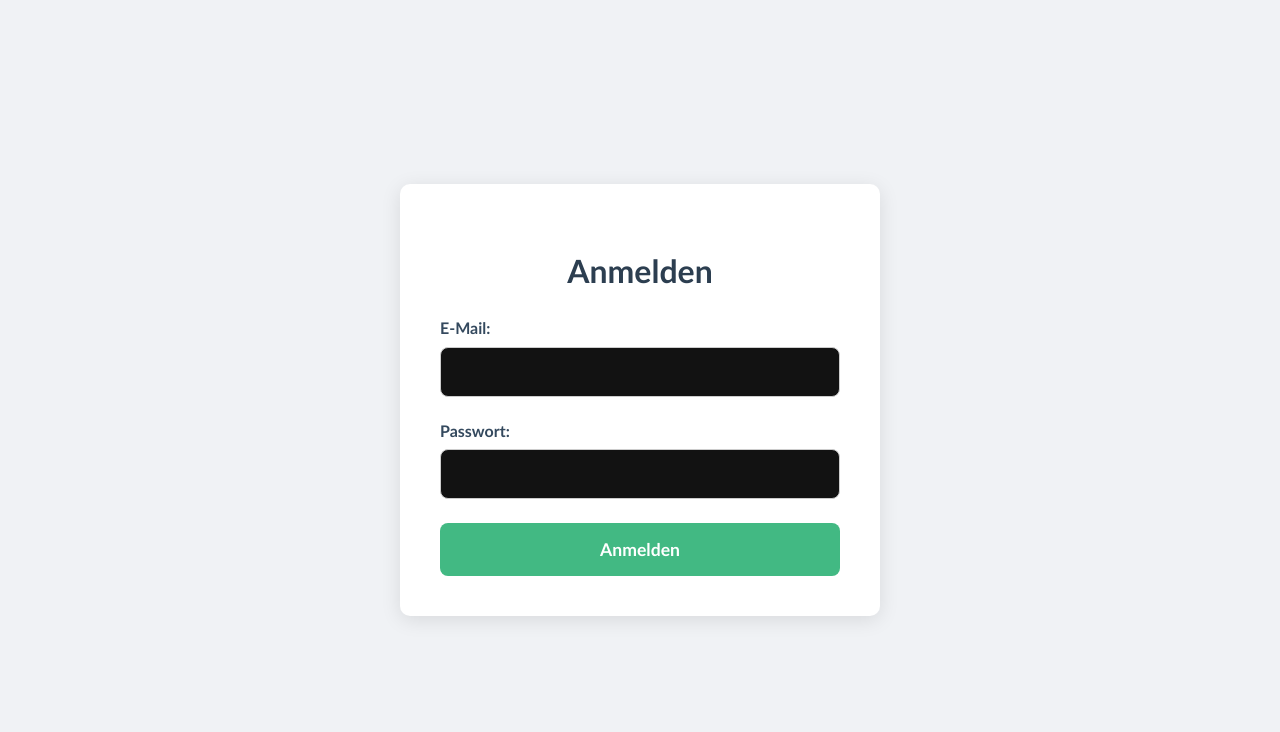
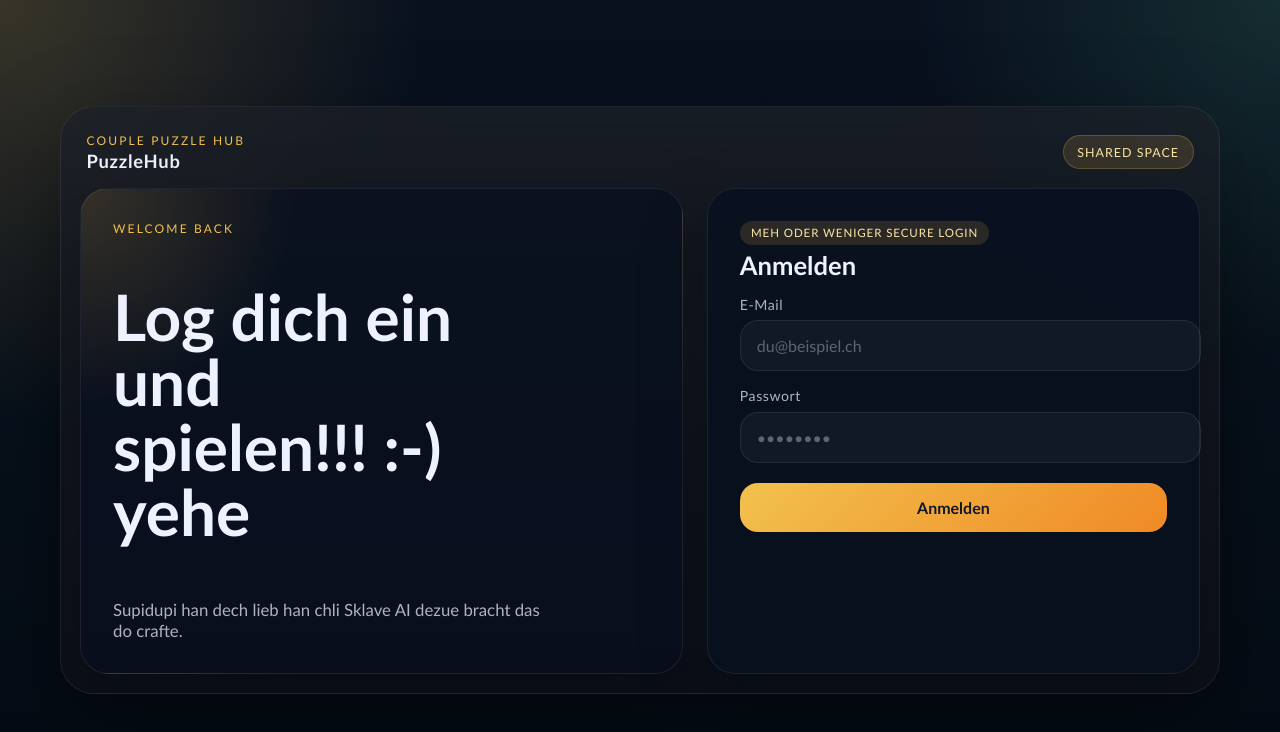
Before and after one commit to Eilminton/PuzzleHub, a Vue app in the folder PuzzleHub/: page /login in a window 1280 px wide. Shown: the top 732 px of the page. Built offline with nearby package versions, Linux system fonts and the light colour scheme; no server answers.

Commit message:
logineview better visuals

```diff
--- a/PuzzleHub/src/views/LoginView.vue
+++ b/PuzzleHub/src/views/LoginView.vue
@@ -1,20 +1,51 @@
 <template>
-  <div class="login-container">
-    <form @submit.prevent="handleLogin" class="login-form">
-      <h2>Anmelden</h2>
-      <div class="form-group">
-        <label for="email">E-Mail:</label>
-        <input type="email" id="email" v-model="email" required />
+  <div class="login-page">
+    <section class="login-shell">
+      <div class="login-shell__topbar">
+        <div class="shell-brand">
+          <p class="eyebrow">Couple Puzzle Hub</p>
+          <h1>PuzzleHub</h1>
+        </div>
+        <div class="shell-pill">Shared Space</div>
       </div>
-      <div class="form-group">
-        <label for="password">Passwort:</label>
-        <input type="password" id="password" v-model="password" required />
+
+      <div class="login-hero">
+        <div class="login-copy">
+          <p class="eyebrow">Welcome back</p>
+          <h2>Log dich ein und spielen!!! :-) yehe</h2>
+          <p class="lead">Supidupi han dech lieb han chli Sklave AI dezue bracht das do crafte.</p>
+        </div>
+
+        <form @submit.prevent="handleLogin" class="login-card">
+          <div class="card-head">
+            <span class="card-chip">Meh oder weniger Secure login</span>
+            <h3>Anmelden</h3>
+          </div>
+
+          <label class="field">
+            <span>E-Mail</span>
+            <input type="email" id="email" v-model="email" placeholder="du@beispiel.ch" required />
+          </label>
+
+          <label class="field">
+            <span>Passwort</span>
+            <input
+              type="password"
+              id="password"
+              v-model="password"
+              placeholder="••••••••"
+              required
+            />
+          </label>
+
+          <button type="submit" class="submit-btn" :disabled="isLoading">
+            {{ isLoading ? 'Anmelden...' : 'Anmelden' }}
+          </button>
+
+          <p v-if="error" class="error-message">{{ error }}</p>
+        </form>
       </div>
-      <button type="submit" :disabled="isLoading">
-        {{ isLoading ? 'Anmelden...' : 'Anmelden' }}
-      </button>
-      <p v-if="error" class="error-message">{{ error }}</p>
-    </form>
+    </section>
   </div>
 </template>
 
@@ -34,9 +65,10 @@ const router = useRouter()
 const handleLogin = async () => {
   isLoading.value = true
   error.value = null
+
   try {
     await authStore.login(email.value, password.value)
-    router.push('/') // Redirect to home on successful login
+    router.push('/')
   } catch (err) {
     error.value = err.message
   } finally {
@@ -46,89 +78,228 @@ const handleLogin = async () => {
 </script>
 
 <style scoped>
-.login-container {
+.login-page {
+  min-height: 100vh;
   display: flex;
+  align-items: center;
   justify-content: center;
-  align-items: center;
-  min-height: 100vh;
-  background-color: #f0f2f5;
-  padding: 1rem;
+  padding: 2rem;
   box-sizing: border-box;
 }
 
-.login-form {
-  background: white;
-  padding: 2.5rem;
-  border-radius: 10px;
-  box-shadow: 0 4px 20px rgba(0, 0, 0, 0.1);
+.login-shell {
+  width: min(100%, 1120px);
+  padding: 1.2rem;
+  border-radius: 34px;
+  background:
+    linear-gradient(180deg, rgba(255, 255, 255, 0.06), rgba(255, 255, 255, 0.02)),
+    rgba(7, 12, 22, 0.72);
+  border: 1px solid rgba(255, 255, 255, 0.08);
+  box-shadow: 0 28px 90px rgba(0, 0, 0, 0.34);
+  backdrop-filter: blur(16px);
+}
+
+.login-shell__topbar {
+  display: flex;
+  align-items: center;
+  justify-content: space-between;
+  gap: 1rem;
+  padding: 0.4rem 0.4rem 1rem;
+}
+
+.shell-brand h1 {
+  margin: 0.15rem 0 0;
+  font-size: 1.15rem;
+  letter-spacing: 0.04em;
+}
+
+.shell-pill {
+  padding: 0.55rem 0.85rem;
+  border-radius: 999px;
+  background: rgba(242, 193, 78, 0.14);
+  border: 1px solid rgba(242, 193, 78, 0.24);
+  color: #ffe6a6;
+  font-size: 0.78rem;
+  letter-spacing: 0.08em;
+  text-transform: uppercase;
+  white-space: nowrap;
+}
+
+.login-hero {
   width: 100%;
-  max-width: 400px;
-  text-align: center;
+  display: grid;
+  grid-template-columns: minmax(0, 1.1fr) minmax(320px, 0.9fr);
+  gap: 1.5rem;
+  align-items: stretch;
+}
+
+.login-copy {
+  padding: 2rem;
+  border-radius: 28px;
+  background:
+    radial-gradient(circle at top left, rgba(242, 193, 78, 0.18), transparent 28%),
+    rgba(9, 16, 31, 0.78);
+  border: 1px solid rgba(255, 255, 255, 0.08);
+  box-shadow: 0 24px 70px rgba(0, 0, 0, 0.22);
+  display: flex;
+  flex-direction: column;
+  justify-content: space-between;
+  min-height: 420px;
+}
+
+.eyebrow {
+  margin: 0;
+  color: var(--accent);
+  text-transform: uppercase;
+  letter-spacing: 0.18em;
+  font-size: 0.75rem;
 }
 
 h2 {
-  margin-bottom: 1.8rem;
-  color: #2c3e50;
-  font-size: 2rem;
+  margin: 0.6rem 0 0;
+  font-size: clamp(2.2rem, 5vw, 4rem);
+  line-height: 1.02;
+  max-width: 10ch;
 }
 
-.form-group {
-  margin-bottom: 1.5rem;
-  text-align: left;
+.lead {
+  margin: 1rem 0 0;
+  max-width: 44ch;
+  color: var(--muted);
+  font-size: 1.05rem;
 }
 
-.form-group label {
-  display: block;
-  margin-bottom: 0.6rem;
-  font-weight: bold;
-  color: #34495e;
-  font-size: 1rem;
+.login-card {
+  padding: 2rem;
+  border-radius: 28px;
+  background: rgba(9, 16, 31, 0.88);
+  border: 1px solid rgba(255, 255, 255, 0.08);
+  box-shadow: 0 24px 70px rgba(0, 0, 0, 0.22);
+  display: flex;
+  flex-direction: column;
+  gap: 1rem;
 }
 
-.form-group input[type='email'],
-.form-group input[type='password'] {
-  width: 100%;
-  padding: 0.9rem 1rem;
-  border: 1px solid #ccc;
-  border-radius: 8px;
-  font-size: 1rem;
-  box-sizing: border-box;
-  transition: border-color 0.3s ease;
+.card-head {
+  display: flex;
+  flex-direction: column;
+  gap: 0.3rem;
 }
 
-.form-group input[type='email']:focus,
-.form-group input[type='password']:focus {
-  border-color: #42b983;
-  outline: none;
-  box-shadow: 0 0 0 3px rgba(66, 185, 131, 0.2);
+.card-head h3 {
+  margin: 0;
+  font-size: 1.6rem;
 }
 
-button[type='submit'] {
-  width: 100%;
-  padding: 1rem;
-  background-color: #42b983;
-  color: white;
-  border: none;
-  border-radius: 8px;
-  font-size: 1.1rem;
-  font-weight: bold;
-  cursor: pointer;
-  transition: background-color 0.3s ease, transform 0.2s ease;
+.card-chip {
+  align-self: flex-start;
+  padding: 0.35rem 0.7rem;
+  border-radius: 999px;
+  background: rgba(242, 193, 78, 0.14);
+  color: #ffe6a6;
+  letter-spacing: 0.08em;
+  text-transform: uppercase;
+  font-size: 0.72rem;
 }
 
-button[type='submit']:hover:not(:disabled) {
-  background-color: #36a16d;
-  transform: translateY(-2px);
+.field {
+  display: flex;
+  flex-direction: column;
+  gap: 0.45rem;
 }
 
-button[type='submit']:disabled {
-  background-color: #a8d9c2;
+.field span {
+  color: var(--muted);
+  font-size: 0.88rem;
+  letter-spacing: 0.04em;
+}
+
+.field input {
+  width: 100%;
+  border: 1px solid rgba(255, 255, 255, 0.08);
+  border-radius: 18px;
+  padding: 0.95rem 1rem;
+  background: rgba(255, 255, 255, 0.04);
+  color: var(--text);
+  outline: none;
+  transition:
+    border-color 0.18s ease,
+    box-shadow 0.18s ease,
+    transform 0.18s ease;
+}
+
+.field input::placeholder {
+  color: rgba(238, 242, 255, 0.35);
+}
+
+.field input:focus {
+  border-color: rgba(242, 193, 78, 0.45);
+  box-shadow: 0 0 0 4px rgba(242, 193, 78, 0.12);
+  transform: translateY(-1px);
+}
+
+.submit-btn {
+  margin-top: 0.25rem;
+  border: 0;
+  border-radius: 18px;
+  padding: 0.95rem 1rem;
+  background: linear-gradient(135deg, var(--accent), var(--accent-strong));
+  color: #111827;
+  font-weight: 800;
+  cursor: pointer;
+  transition:
+    transform 0.18s ease,
+    box-shadow 0.18s ease;
+}
+
+.submit-btn:hover:not(:disabled) {
+  transform: translateY(-1px);
+  box-shadow: 0 12px 26px rgba(240, 138, 36, 0.25);
+}
+
+.submit-btn:disabled {
   cursor: not-allowed;
+  opacity: 0.72;
 }
 
 .error-message {
-  color: #e74c3c;
-  margin-top: 1rem;
-  font-weight: bold;
+  margin: 0;
+  padding: 0.85rem 1rem;
+  border-radius: 16px;
+  background: rgba(239, 91, 91, 0.12);
+  border: 1px solid rgba(239, 91, 91, 0.22);
+  color: #ffd4d4;
+}
+
+@media (max-width: 900px) {
+  .login-hero {
+    grid-template-columns: 1fr;
+  }
+
+  .login-shell__topbar {
+    align-items: flex-start;
+    flex-direction: column;
+  }
+
+  .login-copy {
+    min-height: auto;
+  }
+}
+
+@media (max-width: 640px) {
+  .login-page {
+    padding: 1rem;
+  }
+
+  .login-shell {
+    padding: 0.8rem;
+    border-radius: 28px;
+  }
+
+  .login-copy,
+  .login-card {
+    padding: 1.25rem;
+    border-radius: 24px;
+  }
 }
 </style>
```
